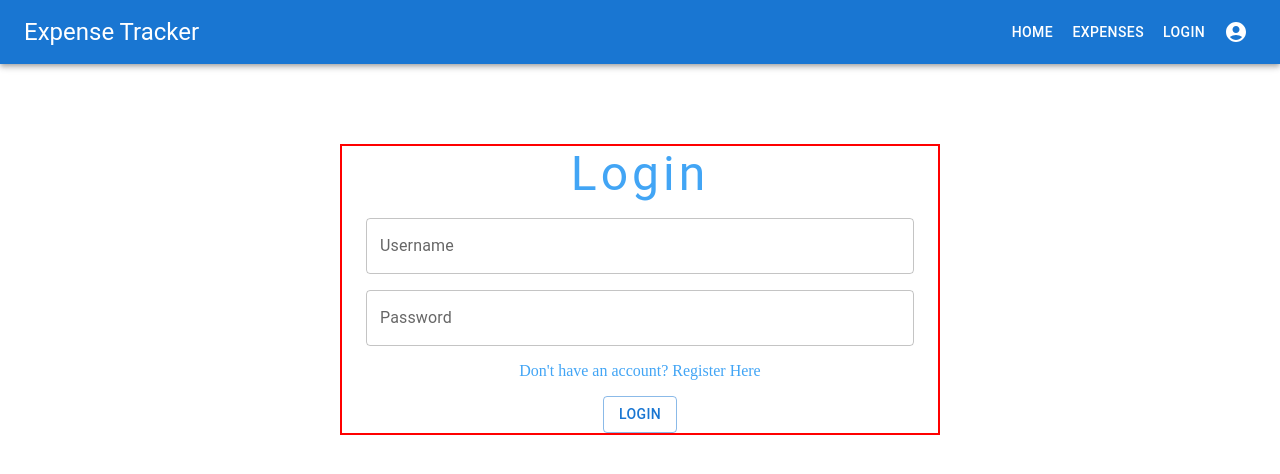
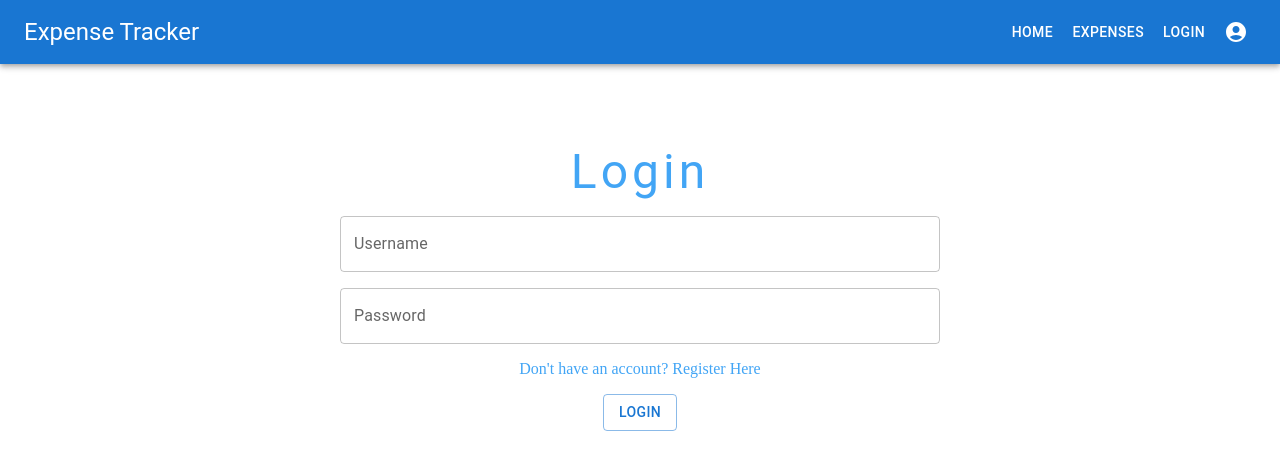
Before and after one commit to anisr95/Expense_Tracker_Fullstack, a React (Create React App) app in the folder client/: page /auth/register in a window 1280 px wide. Shown: the top 474 px of the page. Built offline with nearby package versions, Linux system fonts and the light colour scheme.

Commit message:
set a minWidth for Navbar

```diff
--- a/client/src/components/Auth/Login.jsx
+++ b/client/src/components/Auth/Login.jsx
@@ -34,14 +34,14 @@ const Login = (props) => {
   return (
     <>
       {/* <Box display="flex" flexDirection="column"> */}
-      <Container maxWidth="sm" sx={{ border: "2px solid red" }}>
-        <Stack
+      {/* <Container maxWidth="sm"> */}
+      {/* <Stack
         spacing={2}
         flex
         justifyContent="center"
         alignItems="center"
-          maxWidth="600px"
-        >
+        // maxWidth="600px"
+      > */}
       <Typography
         variant="h3"
         color="primary.light"
@@ -75,8 +75,8 @@ const Login = (props) => {
       <Button variant="outlined" onClick={loginHandler}>
         Login
       </Button>
-        </Stack>
-      </Container>
+      {/* </Stack> */}
+      {/* </Container> */}
       {/* </Box> */}
     </>
   );
--- a/client/src/components/Nav/Nav.jsx
+++ b/client/src/components/Nav/Nav.jsx
@@ -47,7 +47,7 @@ const Nav = (props) => {
   return (
     <>
       <NavContainer>
-        <Box>
+        <Box minWidth="400px">
           <AppBar position="sticky">
             <Toolbar>
               <Typography variant="h5" sx={{ flexGrow: 1 }}>
```
Lines whose indentation alone changed are shown as unchanged.
